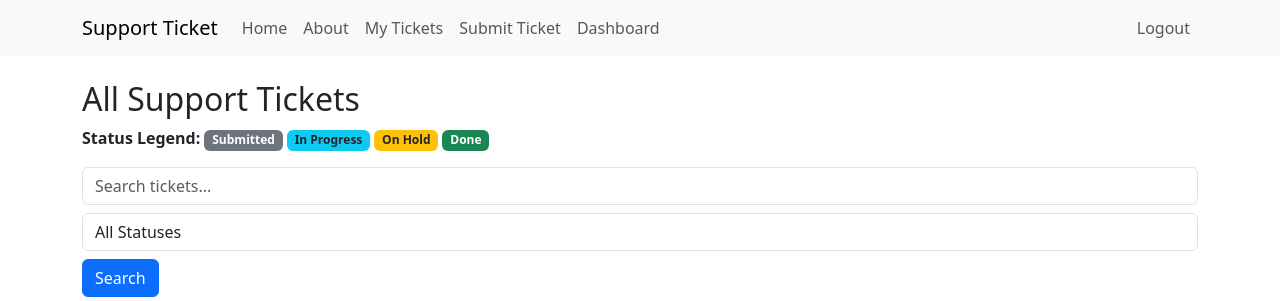
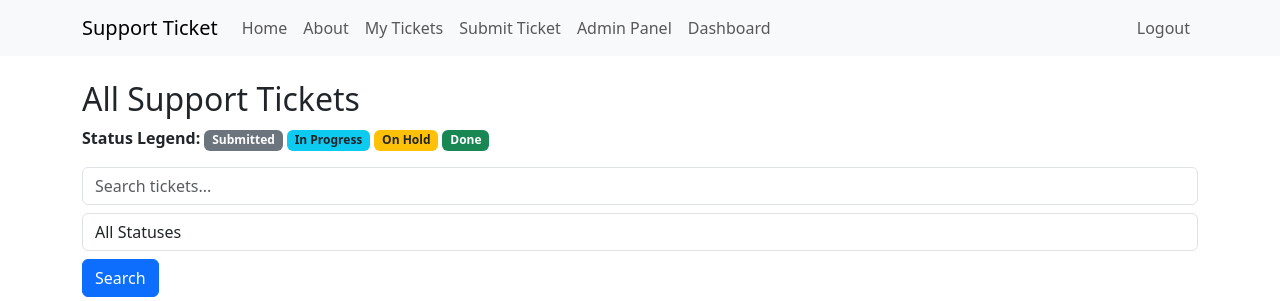
Before and after one commit to mr-aust1n/milestone-project-three, a Flask app: page /admin/tickets in a window 1280 px wide. Shown: the top 301 px of the page. Run offline with Flask 3, Linux system fonts and the light colour scheme; a user stored in the database is signed in; tables that the repository leaves empty hold one stand-in row (values such as "Sample post"); some libraries are stand-ins or nearby versions.

Commit message:
FIX: Admin added to nav
some how removed admin link from nav.   now added back

```diff
--- a/templates/base.html
+++ b/templates/base.html
@@ -36,6 +36,9 @@
                         <a class="nav-link" href="{{ url_for('submit_ticket') }}">Submit Ticket</a>
                     </li>
                     {% if current_user.is_admin %}
+                    <li class="nav-item">
+                        <a class="nav-link" href="{{ url_for('admin_tickets') }}">Admin Panel</a>
+                    </li>
                     <li class="nav-item">
                         <a class="nav-link" href="{{ url_for('dashboard') }}">Dashboard</a>
                     </li>
```
Also changed, not shown: instance/support_db.db.
